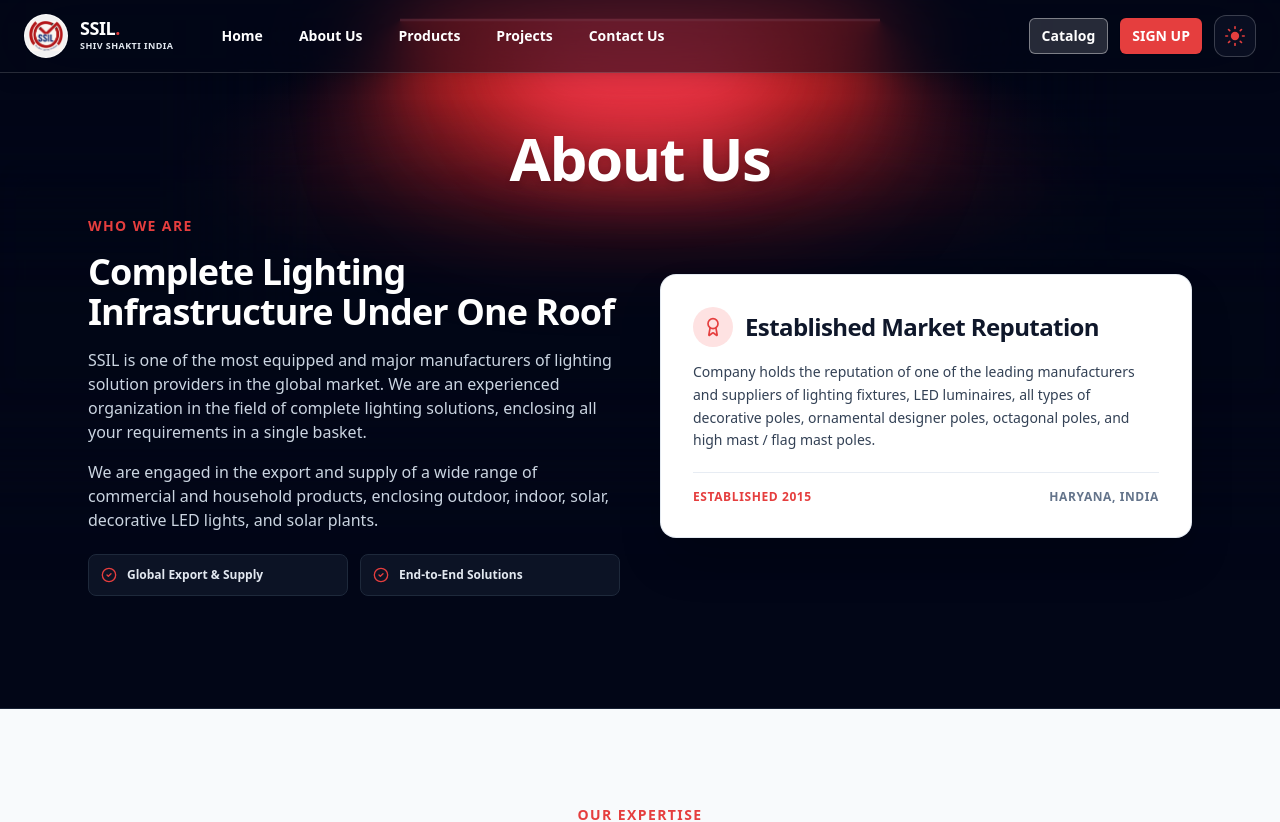
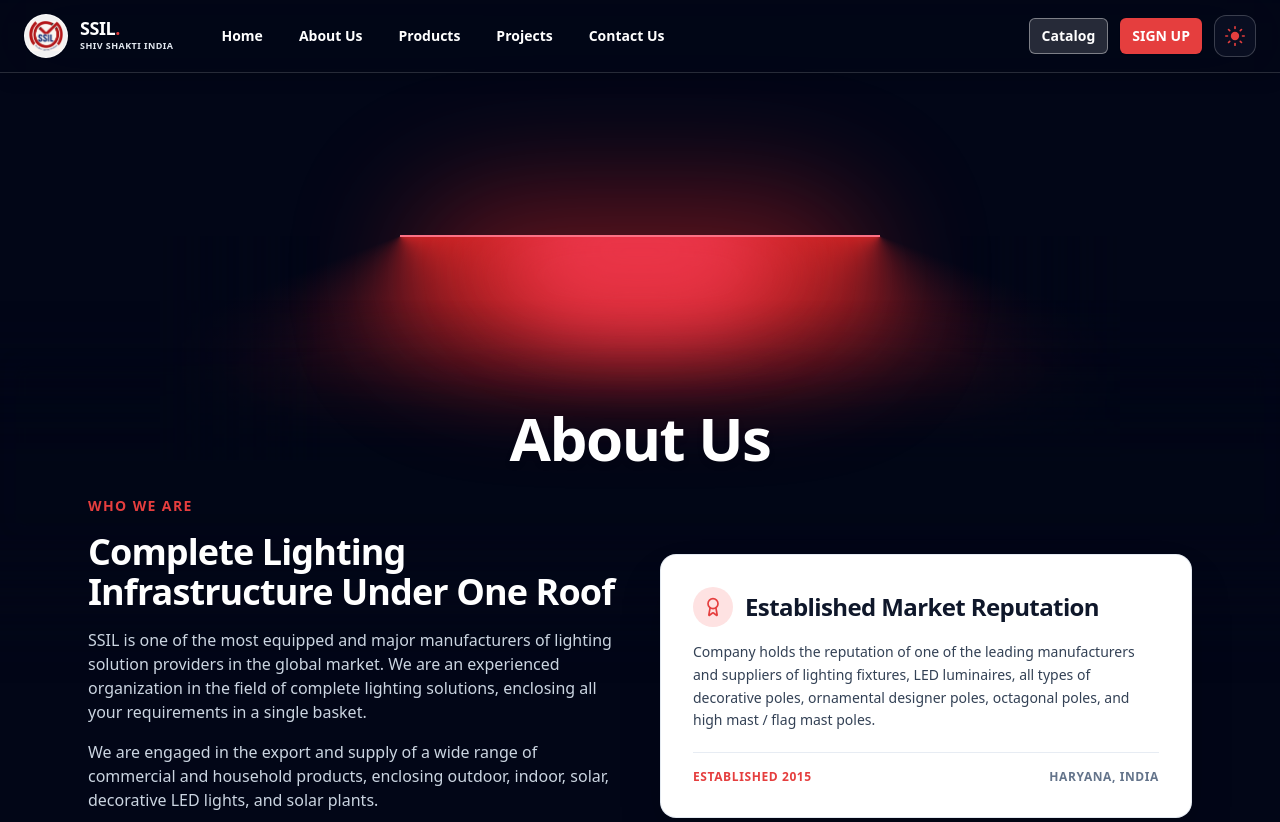
Before and after one commit to Harshit-SSPL/HarshitSSPL, a Next.js app in the folder frontend/: page /about in a window 1280 px wide. Shown: the top 822 px of the page. Built offline with nearby package versions, Linux system fonts and the light colour scheme.

Commit message:
Fix About Us lamp visibility below navbar

```diff
--- a/frontend/components/ui/lamp.tsx
+++ b/frontend/components/ui/lamp.tsx
@@ -33,11 +33,12 @@ export const LampContainer = ({
   return (
     <div
       className={cn(
-        "relative flex flex-col items-center justify-start overflow-hidden bg-slate-950 w-full rounded-none z-0 pt-32 sm:pt-36 md:pt-40 pb-12 sm:pb-16 md:pb-20 border-b border-slate-800/80",
+        "relative flex flex-col items-center justify-start overflow-hidden bg-slate-950 w-full rounded-none z-0 pt-24 sm:pt-28 md:pt-32 pb-12 sm:pb-16 md:pb-20 border-b border-slate-800/80",
         className
       )}
     >
-      <div className="relative flex w-full flex-1 scale-y-125 items-center justify-center isolate z-0 pointer-events-none">
+      {/* Red Lamp Light Animation Origin (Positioned with top margin to originate 100% visibly below fixed navbar) */}
+      <div className="relative flex w-full h-[220px] sm:h-[260px] md:h-[280px] items-center justify-center isolate z-0 pointer-events-none mt-14 sm:mt-16 md:mt-20">
         {/* Left Conic Red Gradient */}
         <motion.div
           initial={{ opacity: 0.5, width: "15rem" }}
@@ -107,7 +108,7 @@ export const LampContainer = ({
       </div>
 
       {/* Children Content Container */}
-      <div className="relative z-50 flex flex-col items-center px-4 md:px-6 w-full max-w-6xl mx-auto -translate-y-4 sm:-translate-y-6 md:-translate-y-8">
+      <div className="relative z-50 flex flex-col items-center px-4 md:px-6 w-full max-w-6xl mx-auto -translate-y-12 sm:-translate-y-16 md:-translate-y-20">
         {children}
       </div>
     </div>
```
